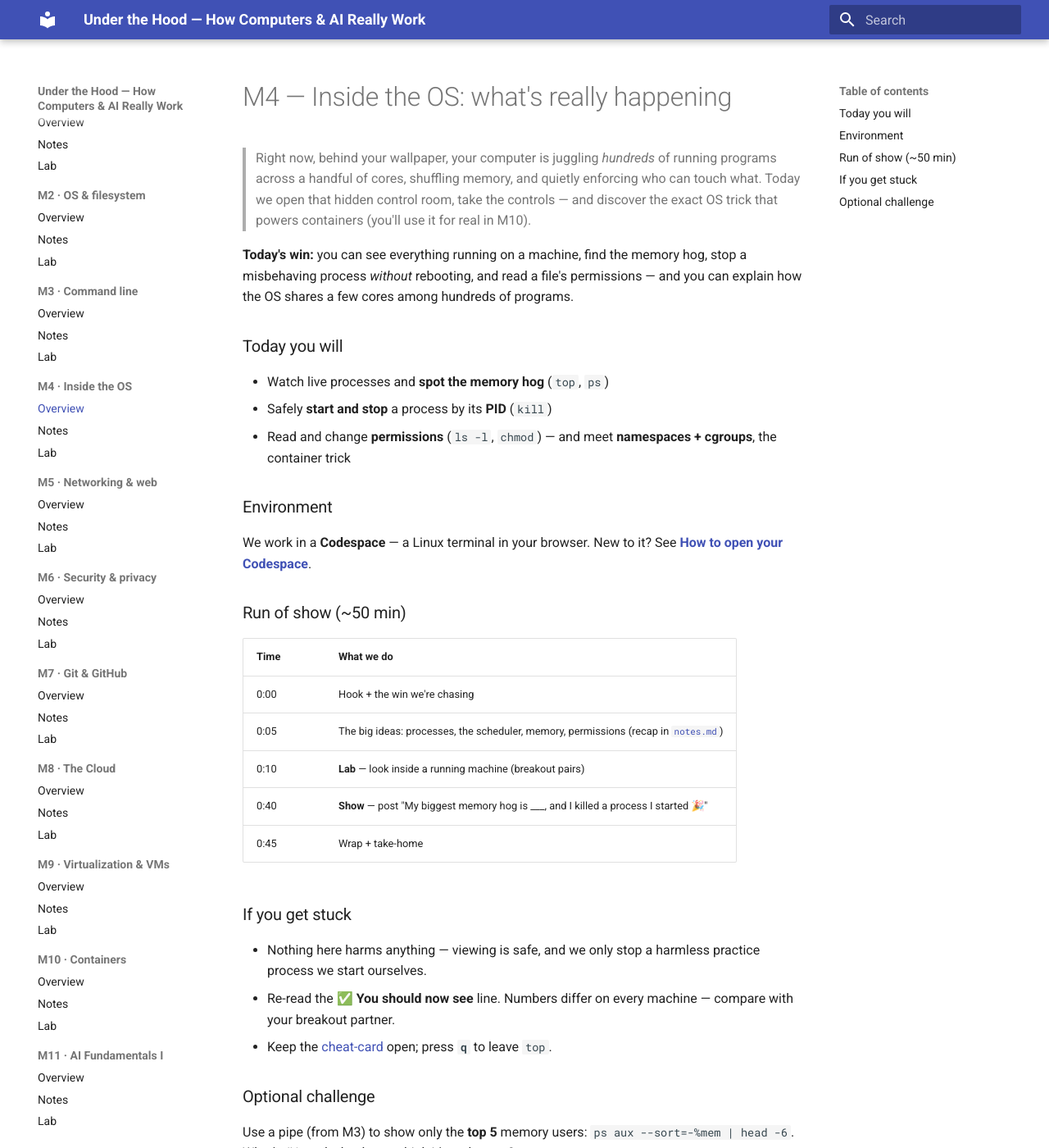
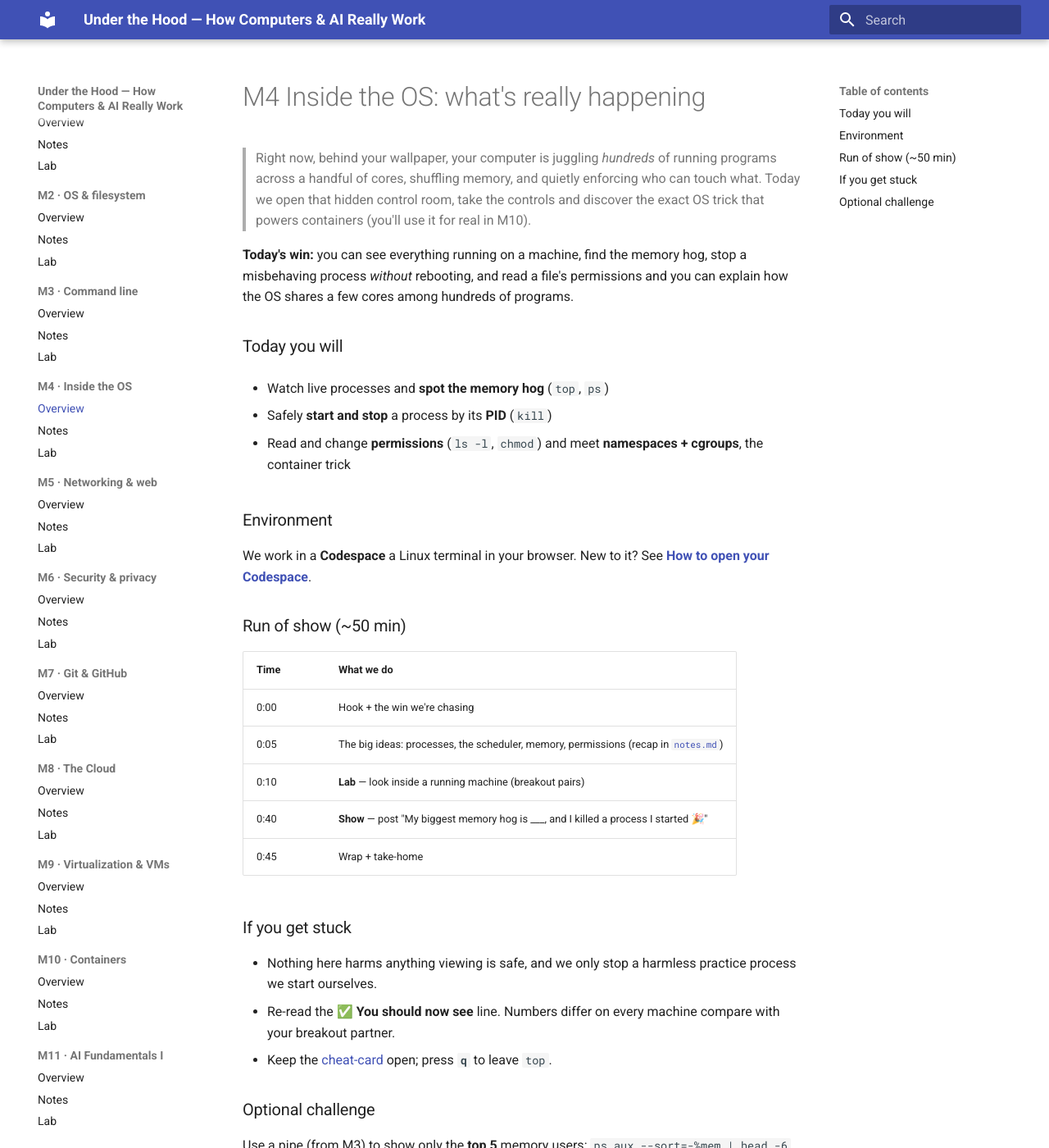
Before and after one commit to ThinkTechConsultingLLC/under-the-hood-course, an MkDocs documentation site: the page built from docs/m4-inside-the-os/README.md, in a window 1280 px wide and 1400 px high. Shown: the whole window at 82% size. Built offline with MkDocs 1.6.1 and Material for MkDocs 9.7.7, drawn with Linux system fonts in a browser that asks for light colours.

```diff
--- a/docs/m4-inside-the-os/README.md
+++ b/docs/m4-inside-the-os/README.md
@@ -1,19 +1,21 @@
-# M4 — Inside the OS: what's really happening
+# M4 Inside the OS: what's really happening
 
 > Right now, behind your wallpaper, your computer is juggling *hundreds* of running programs across
 > a handful of cores, shuffling memory, and quietly enforcing who can touch what. Today we open
-> that hidden control room, take the controls — and discover the exact OS trick that powers
+> that hidden control room, take the controls and discover the exact OS trick that powers
 > containers (you'll use it for real in M10).
 
-**Today's win:** you can see everything running on a machine, find the memory hog, stop a misbehaving process *without* rebooting, and read a file's permissions — and you can explain how the OS shares a few cores among hundreds of programs.
+**Today's win:** you can see everything running on a machine, find the memory hog, stop a misbehaving process *without* rebooting, and read a file's permissions and you can explain how the OS shares a few cores among hundreds of programs.
 
 ### Today you will
 - Watch live processes and **spot the memory hog** (`top`, `ps`)
+
 - Safely **start and stop** a process by its **PID** (`kill`)
-- Read and change **permissions** (`ls -l`, `chmod`) — and meet **namespaces + cgroups**, the container trick
+
+- Read and change **permissions** (`ls -l`, `chmod`) and meet **namespaces + cgroups**, the container trick
 
 ### Environment
-We work in a **Codespace** — a Linux terminal in your browser. New to it? See **[How to open your Codespace](../resources/install-guides/codespaces.md)**.
+We work in a **Codespace** a Linux terminal in your browser. New to it? See **[How to open your Codespace](../resources/install-guides/codespaces.md)**.
 
 ### Run of show (~50 min)
 | Time | What we do |
@@ -25,8 +27,8 @@ We work in a **Codespace** — a Linux terminal in your browser. New to it? See
 | 0:45 | Wrap + take-home |
 
 ### If you get stuck
-- Nothing here harms anything — viewing is safe, and we only stop a harmless practice process we start ourselves.
-- Re-read the **✅ You should now see** line. Numbers differ on every machine — compare with your breakout partner.
+- Nothing here harms anything viewing is safe, and we only stop a harmless practice process we start ourselves.
+- Re-read the **✅ You should now see** line. Numbers differ on every machine compare with your breakout partner.
 - Keep the [cheat-card](../resources/cheat-cards/linux-commands.md) open; press **`q`** to leave `top`.
 
 ### Optional challenge
```
